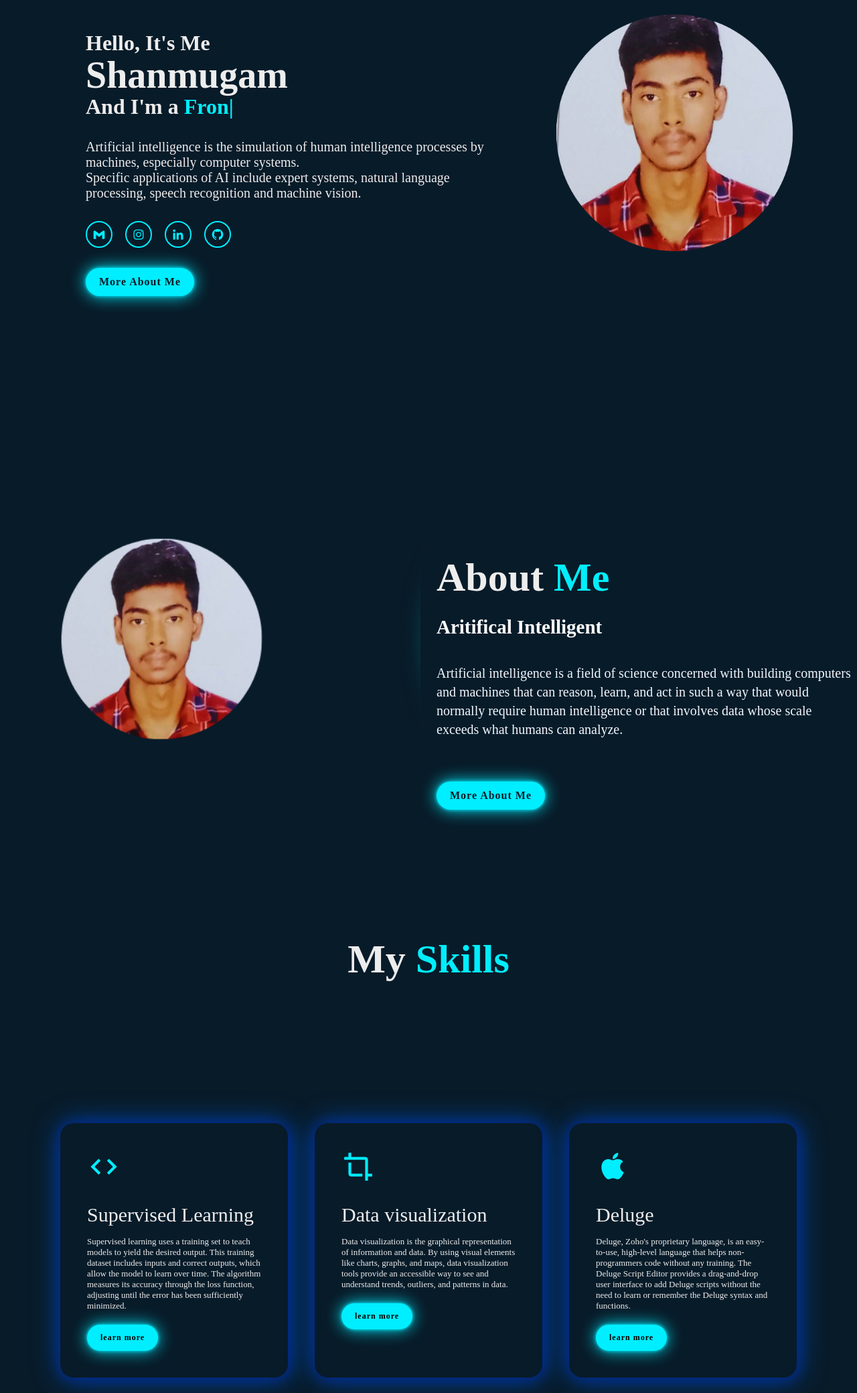
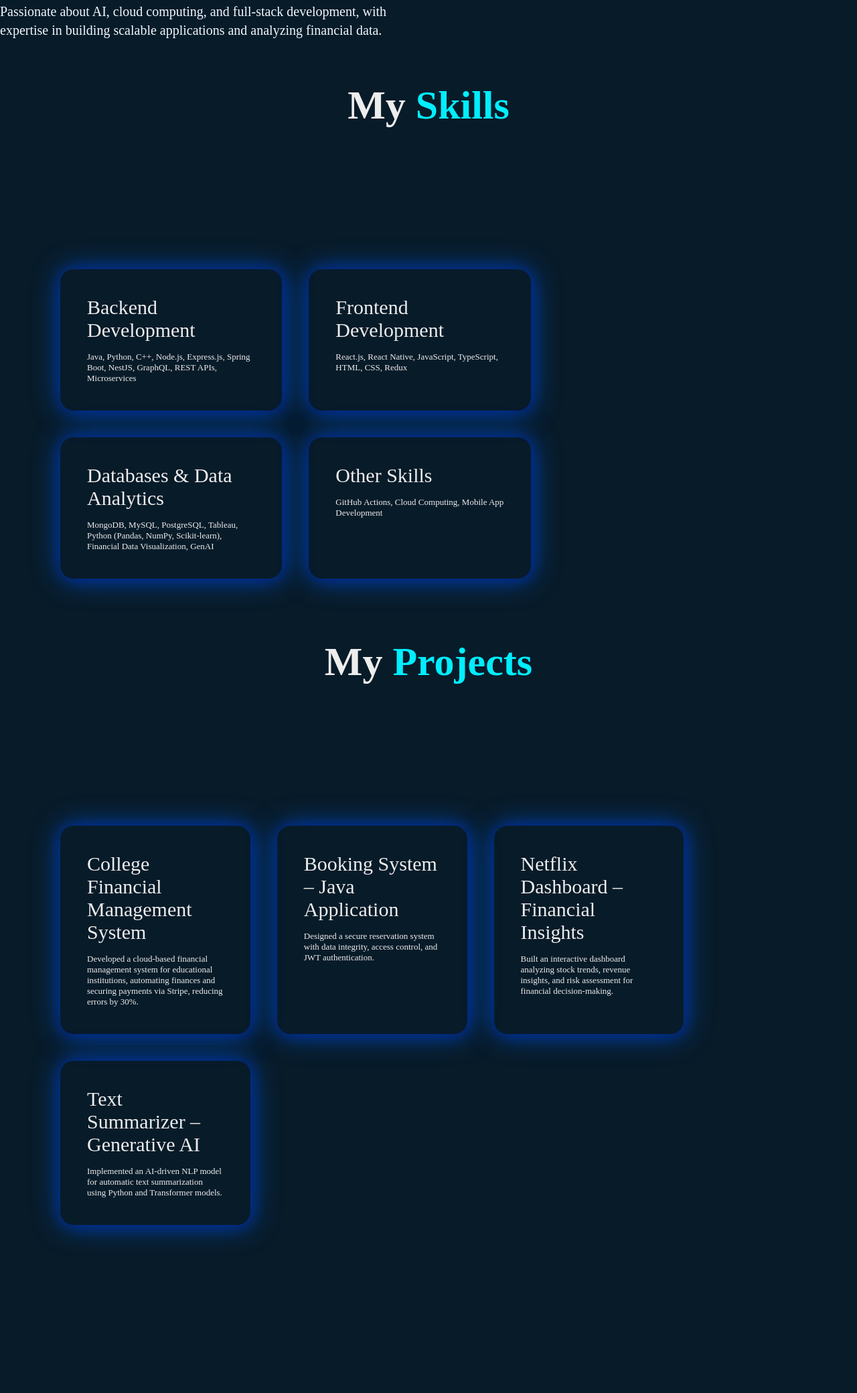
Before and after one commit to shanmugam2005/Portfolio, a plain HTML site: page index.html in a window 1280 px wide. Shown: the part 160-2240 px from the top of the page at 67% size. After the commit the page ends 2079 px from the top, so only its background shows below. Drawn offline with nearby package versions, Linux system fonts and the light colour scheme.

Commit message:
Update index.html

```diff
--- a/index.html
+++ b/index.html
@@ -12,123 +12,72 @@
     <header class="header">
         <a href="#" class="logo">Portfolio</a>
         <nav class="navbar">
-            <a href="#" style="--i:1"class="active">Home</a>
-            <a href="#about"style="--i:2">About</a>
-            <a href="#skill"style="--i:3">Skill</a>
-            <a href="#projects"style="--i:4">Project</a>
-            <a href="#contact"style="--i:5">Contact</a>
+            <a href="#" style="--i:1" class="active">Home</a>
+            <a href="#about" style="--i:2">About</a>
+            <a href="#skill" style="--i:3">Skill</a>
+            <a href="#projects" style="--i:4">Project</a>
+            <a href="#contact" style="--i:5">Contact</a>
         </nav>
     </header>
-    <section class="home">
-        <div class="home-content">
-            <h3>Hello, It's Me</h3>
-            <h1>Shanmugam</h1>
-            <h3>And I'm a <span class="text"></span></h3>
-            <p>Artificial intelligence is the simulation of human intelligence processes by machines, especially computer systems.<br> Specific applications of AI include expert systems, natural language processing, speech recognition and machine vision.
-            </p>
-            <div class="home-sci">
-                <a href="#" style="--i:7"><i class='bx bxl-gmail' ></i></a>
-                <a href="#" style="--i:8"><i class='bx bxl-instagram'></i></a>
-                <a href="#" style="--i:9"><i class='bx bxl-linkedin'></i></a>
-                <a href="#" style="--i:10"><i class='bx bxl-github' ></i></a>
-            </div>
-            <a href="Shanmugam C.png" class="btn-box">More About Me</a>
-        </div>
 
-    </section>
     <section class="about" id="about">
-           <div class="about-img">
-            <img src="about_logo.png">
-           </div>
         <div class="about-text">
             <h2>About <span>Me</span></h2>
-             <h4>Aritifical Intelligent</h4>
-             <p>Artificial intelligence is a field of science concerned with building computers and machines that can reason, learn, and act in such a way that would normally require human intelligence or that involves data whose scale exceeds what humans can analyze.
-            </p>
-            <a href="Shanmugam C.png" class="btn-box">More About Me</a>
+            <h4>Artificial Intelligence Enthusiast</h4>
+            <p>Passionate about AI, cloud computing, and full-stack development, with expertise in building scalable applications and analyzing financial data.</p>
         </div>
     </section>
+
     <h1 class="sub-title"> My <span>Skills</span></h1>
-
     <section>
         <div class="services" id="skill">
             <div class="container">
                 <div class="services-list">
                     <div>
-                        <i class='bx bx-code' style="color: #00eeff;"></i>
-                        <h2>Supervised Learning</h2>
-                        <p>Supervised learning uses a training set to teach models to yield the desired output. This training dataset includes inputs and correct outputs, which allow the model to learn over time. The algorithm measures its accuracy through the loss function, adjusting until the error has been sufficiently minimized.
-                        </p>
-                        <a href="https://c3.ai/introduction-what-is-machine-learning/supervised-learning/" class="read">learn more</a>
+                        <h2>Backend Development</h2>
+                        <p>Java, Python, C++, Node.js, Express.js, Spring Boot, NestJS, GraphQL, REST APIs, Microservices</p>
                     </div>
                     <div>
-                        <i class='bx bx-crop' style="color: #00eeff;"></i>
-                        <h2>Data visualization</h2>
-                        <p>Data visualization is the graphical representation of information and data. By using visual elements like charts, graphs, and maps, data visualization tools provide an accessible way to see and understand trends, outliers, and patterns in data.
-                        </p>
-                        <a href="https://www.tableau.com/resource/data-visualization" class="read">learn more</a>
+                        <h2>Frontend Development</h2>
+                        <p>React.js, React Native, JavaScript, TypeScript, HTML, CSS, Redux</p>
                     </div>
                     <div>
-                        <i class='bx bxl-apple' style="color: #00eeff;"></i>
-                        <h2>Deluge</h2>
-                        <p>Deluge, Zoho's proprietary language, is an easy-to-use, high-level language that helps non-programmers code without any training. The Deluge Script Editor provides a drag-and-drop user interface to add Deluge scripts without the need to learn or remember the Deluge syntax and functions.
-                        </p>
-                        <a href="https://www.zoho.com/deluge/" class="read">learn more</a>
+                        <h2>Databases & Data Analytics</h2>
+                        <p>MongoDB, MySQL, PostgreSQL, Tableau, Python (Pandas, NumPy, Scikit-learn), Financial Data Visualization, GenAI</p>
+                    </div>
+                    <div>
+                        <h2>Other Skills</h2>
+                        <p>GitHub Actions, Cloud Computing, Mobile App Development</p>
                     </div>
                 </div>
             </div>
         </div>
     </section>
+
     <h1 class="sub-title"> My <span>Projects</span></h1>
-
     <section>
         <div class="services" id="projects">
             <div class="container">
                 <div class="services-list">
                     <div>
-                    <i class='bx bx-code' style="color: #00eeff;"></i>
-                    <h2>YouDub</h2>
-                    <p>Youtube videos convert into user defined regional language by using Machine Learning.The Whisper model is a speech to text model from OpenAI that you can use to transcribe audio files. The model is trained on a large dataset of English audio and text. The model is optimized for transcribing audio files that contain speech in English.</p>
-                    <a href="https://github.com/shanmugam2005/YouDub" class="read">learn more</a>
+                        <h2>College Financial Management System</h2>
+                        <p>Developed a cloud-based financial management system for educational institutions, automating finances and securing payments via Stripe, reducing errors by 30%.</p>
                     </div>
                     <div>
-                    <i class='bx bx-crop' style="color: #00eeff;"></i>
-                    <h2>Temperature Alerting Agent</h2>
-                    <p>The agent send alert message to users if greater than threshold temperature value for a particular area.MicroAgent is a tool for building multiagent ecosystems for distributed programs. MicroAgent allow you faster write apps on event-oriented and data-driven architectures.
-                    </p>
-                    <a href="https://github.com/shanmugam2005/Temperature_Alerting_Agent" class="read">learn more</a>
+                        <h2>Booking System – Java Application</h2>
+                        <p>Designed a secure reservation system with data integrity, access control, and JWT authentication.</p>
                     </div>
                     <div>
-                    <i class='bx bxl-apple' style="color: #00eeff;"></i>
-                    <h2>Object Movement Detection</h2>
-                    <p>Moving object detection consists of segmenting non-stationary objects of interest with respect to their surroundings or region from a given sequence of video frames. Moving object detection algorithms are based on an approximated pixel distribution-based representation of the scene.
-                    </p>
-                    <a href="https://github.com/shanmugam2005/Object_Detection" class="read">learn more</a>
+                        <h2>Netflix Dashboard – Financial Insights</h2>
+                        <p>Built an interactive dashboard analyzing stock trends, revenue insights, and risk assessment for financial decision-making.</p>
+                    </div>
+                    <div>
+                        <h2>Text Summarizer – Generative AI</h2>
+                        <p>Implemented an AI-driven NLP model for automatic text summarization using Python and Transformer models.</p>
                     </div>
                 </div>
             </div>
         </div>
     </section>
-<section class="contact" id="contact">
-    <h2 class="heading">Contact <span>Me</span></h2>
-
-    <form  action="https://formsubmit.co/shanmugan2112a25@gmail.com" method="POST">
-        <div class="input-box">
-            <input type="text" placeholder="Full Name">
-            <input type="Email" placeholder="Email Address">
-        </div>
-        <div class="input-box">
-            <input type="number" placeholder="Phone Number">
-            <input type="Text" placeholder="Email Subject">
-        </div>
-        <textarea name="" id="" cols="30" rows="10" placeholder="Your Message"></textarea>
-        <input type="submit" value="send message" class="btn">
-    </form>
-</section>
-
-
-
-    <script src="main.js"></script>
-
 </body>
 </html>
```
Lines whose indentation alone changed are shown as unchanged.
